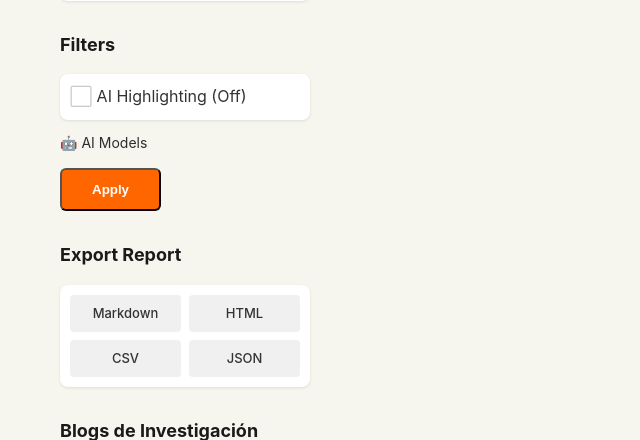
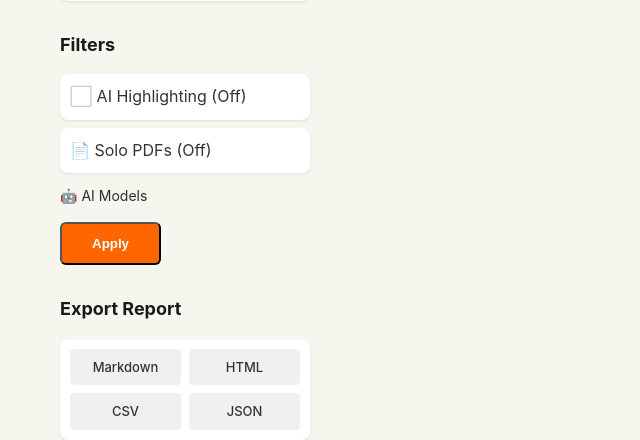
Before and after one commit to iJKENNEDY/hackernews-report, a Flask app: template templates/index.html in a window 1280 px wide. Shown: the part 638-1078 px from the top of the page, without its empty margins (0-640 px from the left). Run offline with Flask 3, Linux system fonts and the light colour scheme; the template is opened without the code that fills it, so the values that code supplies are empty; some libraries are stand-ins or nearby versions.

Commit message:
add filter pdfs

```diff
--- a/src/web/routes.py
+++ b/src/web/routes.py
@@ -41,6 +41,7 @@ def index():
     category_filter = request.args.get('category', None)
     tag_filter = request.args.get('tag', None)
     ai_filter = request.args.get('ai_filter', 'on')  # Default on
+    pdf_filter = request.args.get('pdf_filter', 'off')  # Default off
     selected_models = request.args.getlist('models')
     page = request.args.get('page', 1, type=int)
 
@@ -74,6 +75,10 @@ def index():
                         return True
             return False
         posts = [p for p in posts if matches_models(p)]
+
+    # Filter by PDF URLs
+    if pdf_filter == 'on':
+        posts = [p for p in posts if p.url and p.url.lower().endswith('.pdf')]
 
     # Apply AI Filter (Highlighting)
     if ai_filter == 'on':
@@ -126,6 +131,7 @@ def index():
         current_category=category_filter or 'all',
         current_tag=tag_filter,
         ai_filter=ai_filter,
+        pdf_filter=pdf_filter,
         model_filter_options=model_filter_options,
         selected_models=selected_models,
         page=page,
@@ -197,6 +203,7 @@ def favorites_page():
         current_category='favorites',
         current_tag=None,
         ai_filter='off',
+        pdf_filter='off',
         model_filter_options=model_filter_options,
         selected_models=[],
         page=page,
@@ -235,6 +242,7 @@ def search():
     tag_filter = request.args.get('tag', '')
     author_filter = request.args.get('author', '')
     ai_filter = request.args.get('ai_filter', 'on')
+    pdf_filter = request.args.get('pdf_filter', 'off')
     selected_models = request.args.getlist('models')
     page = request.args.get('page', 1, type=int)
 
@@ -271,6 +279,10 @@ def search():
                             return True
                 return False
             posts = [p for p in posts if matches_models(p)]
+
+        # Filter by PDF URLs
+        if pdf_filter == 'on':
+            posts = [p for p in posts if p.url and p.url.lower().endswith('.pdf')]
 
         # Apply highlighting for search terms (manual/pre-processing)
         if query_text:
@@ -331,6 +343,7 @@ def search():
         search_query=query_text,
         current_tag=tag_filter,
         ai_filter=ai_filter,
+        pdf_filter=pdf_filter,
         model_filter_options=TagSystem.get_model_filter_options(),
         selected_models=selected_models,
         page=page,
--- a/templates/_model_filters.html
+++ b/templates/_model_filters.html
@@ -7,6 +7,7 @@
         <input type="hidden" name="category" value="{{ current_category }}">
         {% endif %}
         {% if ai_filter %}<input type="hidden" name="ai_filter" value="{{ ai_filter }}">{% endif %}
+        {% if pdf_filter %}<input type="hidden" name="pdf_filter" value="{{ pdf_filter }}">{% endif %}
 
         <fieldset style="border:none;padding:0;margin:0">
             <legend style="font-size:14px;margin-bottom:6px">🤖 AI Models</legend>
--- a/templates/index.html
+++ b/templates/index.html
@@ -353,13 +353,22 @@
     <div class="sidebar-section" style="margin-top: 30px;">
         <h2>Filters</h2>
         <div class="filter-options">
-            <a href="{{ url_for('.index', ai_filter='off' if ai_filter == 'on' else 'on', category=current_category if current_category != 'search' else None, tag=current_tag) }}"
+            <a href="{{ url_for('.index', ai_filter='off' if ai_filter == 'on' else 'on', pdf_filter=pdf_filter, category=current_category if current_category != 'search' else None, tag=current_tag) }}"
                 class="filter-toggle"
                 style="display: block; padding: 10px; background: white; border-radius: 8px; text-decoration: none; color: #333; box-shadow: 0 1px 3px rgba(0,0,0,0.1);">
                 {% if ai_filter == 'on' %}
                 <span style="color: green;">✅</span> AI Highlighting (On)
                 {% else %}
                 <span style="color: #ccc;">⬜</span> AI Highlighting (Off)
+                {% endif %}
+            </a>
+            <a href="{{ url_for('.index', pdf_filter='off' if pdf_filter == 'on' else 'on', ai_filter=ai_filter, category=current_category if current_category != 'search' else None, tag=current_tag) }}"
+                class="filter-toggle"
+                style="display: block; padding: 10px; background: white; border-radius: 8px; text-decoration: none; color: #333; box-shadow: 0 1px 3px rgba(0,0,0,0.1); margin-top: 8px;">
+                {% if pdf_filter == 'on' %}
+                <span style="color: #e53935;">📄</span> Solo PDFs (On)
+                {% else %}
+                <span style="color: #ccc;">📄</span> Solo PDFs (Off)
                 {% endif %}
             </a>
         </div>
```
